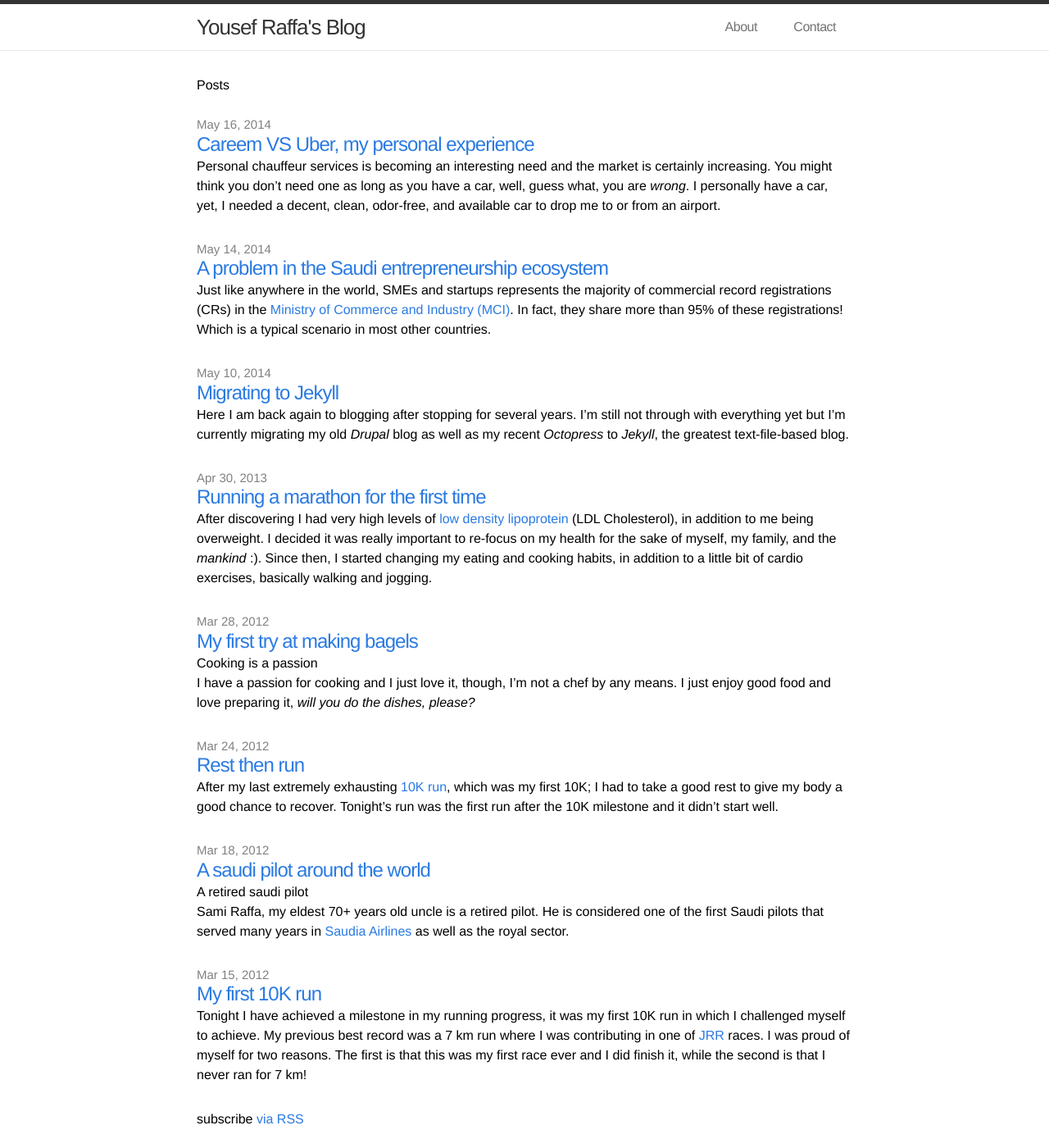
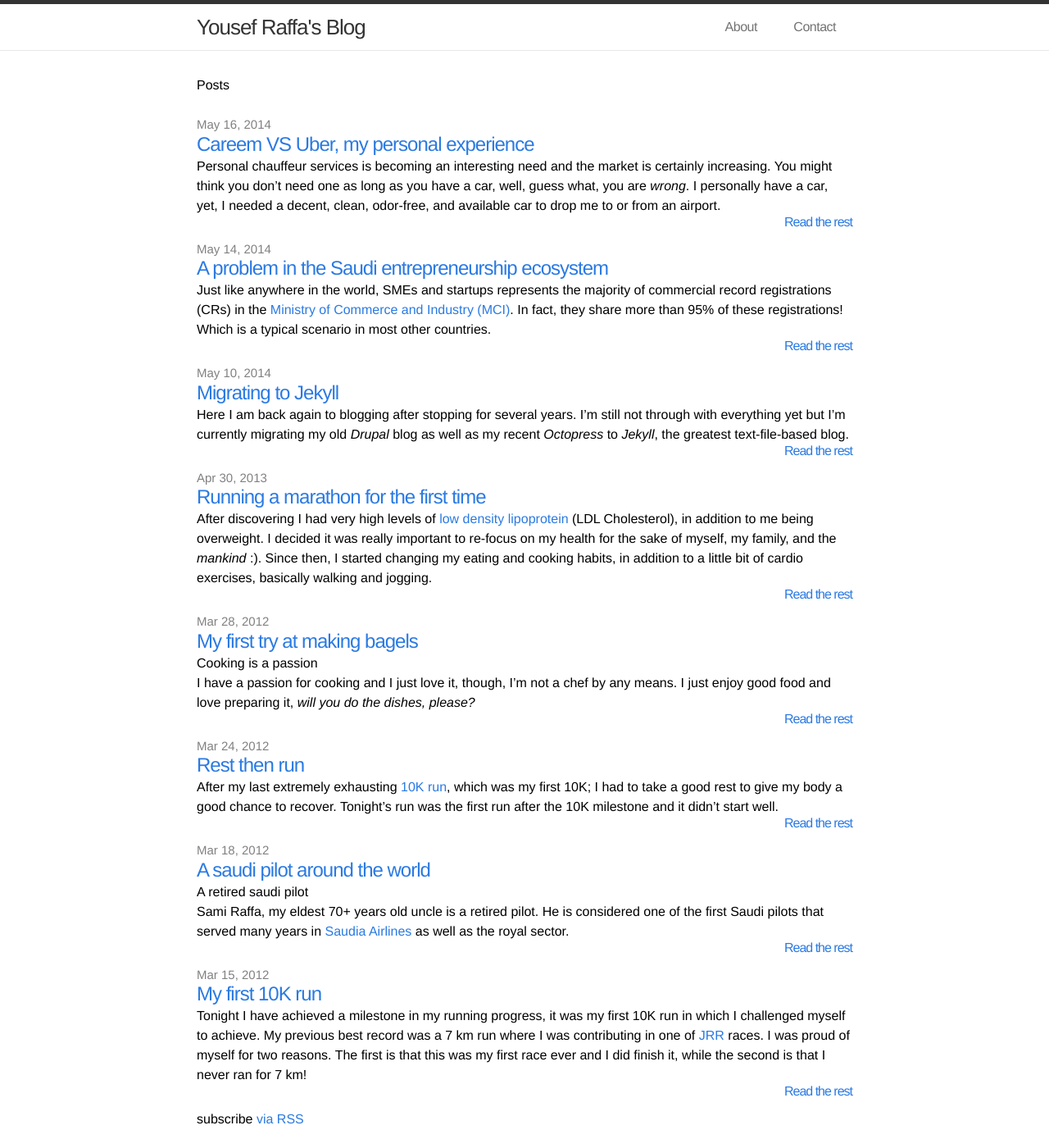
Before and after one commit to yraffah/yraffah.github.io, a Jekyll site: the page built from index.html, in a window 1280 px wide and 1400 px high. Shown: the whole window at 82% size. Built offline with Jekyll 4.4.1, drawn with Linux system fonts in a browser that asks for light colours; the list of posts is cut into pages by our own code.

Commit message:
Added "Read the rest" in index.html and added the comments variable in the post

```diff
--- a/index.html
+++ b/index.html
@@ -12,6 +12,7 @@ layout: default
         <span class="post-date">{{ post.date | date: "%b %-d, %Y" }}</span>
         <a class="post-link" href="{{ post.url | prepend: site.baseurl }}">{{ post.title }}</a>
 		{{ post.excerpt }}
+		<a class="post-link" style="float:right;font-size:1em;" href="{{ post.url | prepend: #disqus_thread }}">Read the rest</a>
       </li>
     {% endfor %}
   </ul>
```
Also changed, not shown: _posts/2014-05-16-careem-vs-uber.md (+1 -0 lines).
